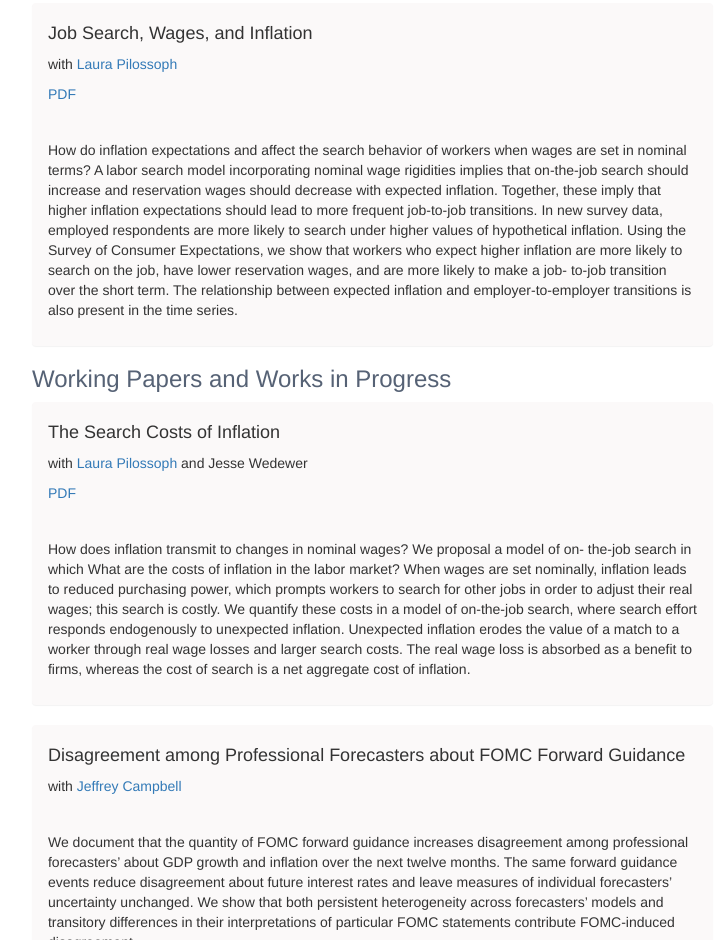
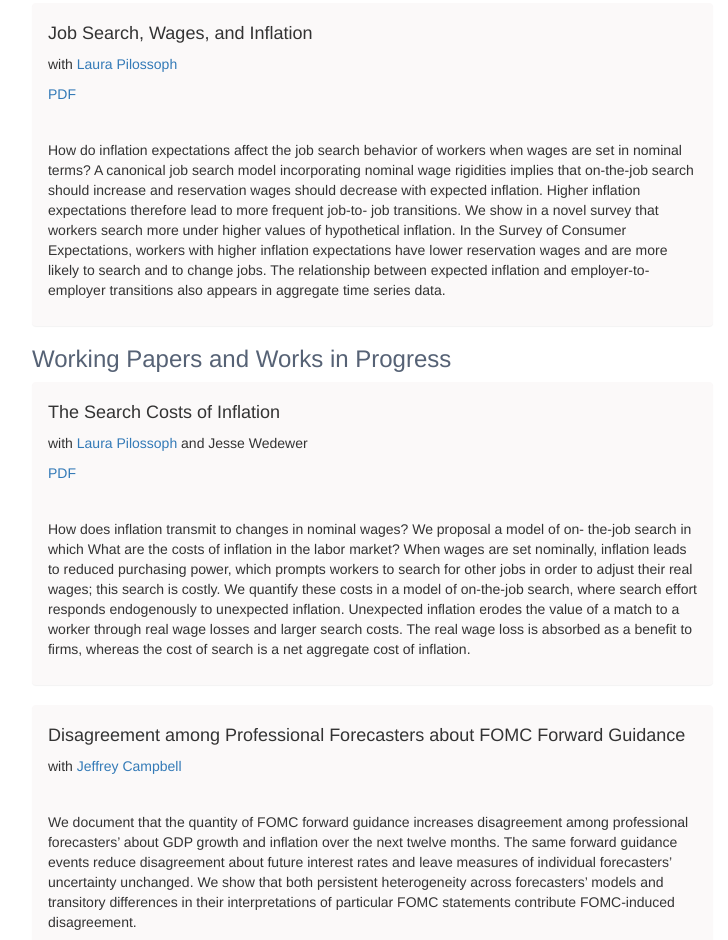
Before and after one commit to janeryngaert/janeryngaert.github.io, a website: page index.html at #!/research in a window 1280 px wide. Shown: the part 2500-3440 px from the top of the page, without its empty margins (303-1031 px from the left). Drawn offline with nearby package versions, Linux system fonts and the light colour scheme; some packages are replaced by stand-ins of ours.

Commit message:
october 2024 push

```diff
--- a/app/views/research.html
+++ b/app/views/research.html
@@ -170,20 +170,19 @@
         <h4>Job Search, Wages, and Inflation</h4>
         <p>with <a target="_blank" href="https://sites.google.com/site/laurapilossoph/">Laura Pilossoph</a></p>
         <p>
-          <a target="_blank" href="/app/resources/PR_09_2024.pdf">PDF</a>
+          <a target="_blank" href="/app/resources/Pilossoph_Ryngaert_2024.pdf">PDF</a>
         </p>
       </div>
       <div class="panel-body">
         <p>
-          How do inflation expectations and affect the search behavior of workers when wages are set in nominal terms? A
-          labor search model incorporating nominal wage rigidities implies that on-the-job search should increase and
-          reservation wages should decrease with expected inflation. Together, these imply that higher inflation
-          expectations should lead to more frequent job-to-job transitions. In new survey data, employed respondents are
-          more likely to search under higher values of hypothetical inflation. Using the Survey of Consumer
-          Expectations, we show that workers who expect higher inflation are more likely to search on the job, have
-          lower reservation wages, and are more likely to make a job- to-job transition over the short term. The
-          relationship between expected inflation and employer-to-employer transitions is also present in the time
-          series.
+          How do inflation expectations affect the job search behavior of workers when wages are set in nominal terms? A
+          canonical job search model incorporating nominal wage rigidities implies that on-the-job search should
+          increase and reservation wages should decrease with expected inflation. Higher inflation expectations
+          therefore lead to more frequent job-to- job transitions. We show in a novel survey that workers search more
+          under higher values of hypothetical inflation. In the Survey of Consumer Expectations, workers with higher
+          inflation expectations have lower reservation wages and are more likely to search and to change jobs. The
+          relationship between expected inflation and employer-to-employer transitions also appears in aggregate time
+          series data.
         </p>
       </div>
     </div>
```
Also changed, not shown: 1 other file.
